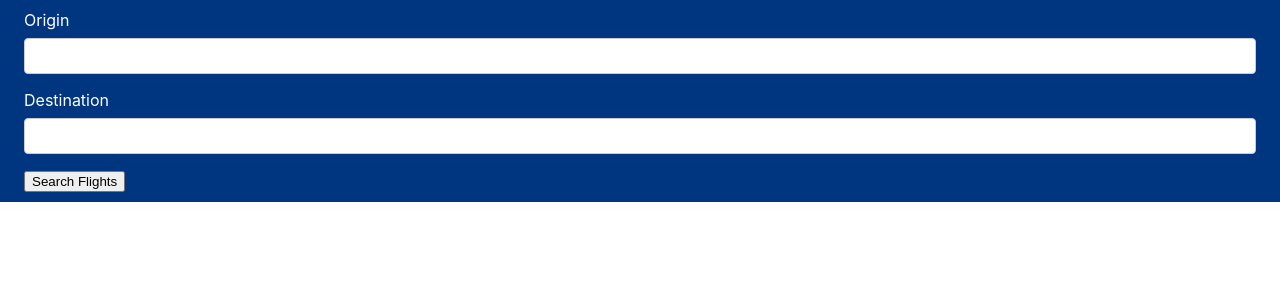
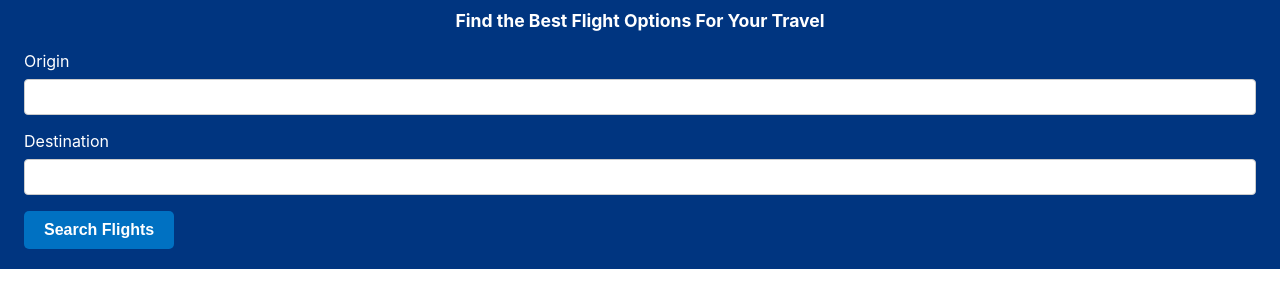
Before and after one commit to Nabid-Kaisar/ed-challenge, a React (Create React App) app in the folder client/: page / in a window 1280 px wide. Shown: the top 308 px of the page. Built offline with nearby package versions, Linux system fonts and the light colour scheme.

Commit message:
Some architectural changes, lifting state ups, renaming and refactoring

```diff
--- a/client/src/App.tsx
+++ b/client/src/FlightSearchingApp.tsx
@@ -1,28 +1,28 @@
 import React, { useState } from "react";
-import FlightSearchingApp from "./components/FlightSearchingApp";
 import "./styles/App.css";
+import FlightSearchingAppMainContent from "./components/FlightSearchingAppMainContent";
 import { getPromotionsPrices } from "./apis/PromotionsPriceApi";
 import { IATA } from "./models/IATAType";
 
-function App() {
-  const [promotionsPrices, setPromotionsPrices] = useState(null);
+function FlightSearchingApp() {
+  const [flightDetails, setFlightDetails] = useState(null);
 
   const handleCallPromotionPricesApi = async (
     origin: IATA,
     destination: IATA
   ) => {
     const result = await getPromotionsPrices(origin, destination);
-    setPromotionsPrices(result.data);
+    setFlightDetails(result.data);
   };
 
   return (
     <main>
-      <FlightSearchingApp
+      <FlightSearchingAppMainContent
         handleCallPromotionPricesApi={handleCallPromotionPricesApi}
-        promotionsPrices={promotionsPrices}
+        flightDetails={flightDetails}
       />
     </main>
   );
 }
 
-export default App;
+export default FlightSearchingApp;
--- a/client/src/apis/PromotionsPriceApi.ts
+++ b/client/src/apis/PromotionsPriceApi.ts
@@ -1,10 +1,14 @@
-import {IATA} from "../models/IATAType";
+import { IATA } from "../models/IATAType";
 import axios from "axios";
-import {BASE_URL} from "../constants/CONSTANTS";
+import { BASE_URL } from "../constants/CONSTANTS";
 
 const PromotionsPriceAPI = `${BASE_URL}/api/promotions/priceoffers/ond`;
 
 export const getPromotionsPrices = (origin: IATA, destination: IATA) => {
-    //implement the query params will be necessary when working with actual API
-    return axios.get(PromotionsPriceAPI + `/${origin}/${destination}`);
-}
+  //null check to ensure at least api does not throw error.
+  //for current implementation these path params does not matter any way!
+  if (!origin) origin = "DAC";
+  if (!destination) destination = "MAD";
+  //implement the query params will be necessary when working with actual API
+  return axios.get(PromotionsPriceAPI + `/${origin}/${destination}`);
+};
--- /dev/null
+++ b/client/src/components/FlightDetails.tsx
@@ -0,0 +1,29 @@
+import React, { useEffect } from "react";
+import { PromotionsPriceOffersResponse } from "../models/PromotionsPriceOffersResponse";
+import { IATA } from "../models/IATAType";
+
+function FlightDetails({ details, origin, destination }: FlightDetailsProps) {
+  const filtrationProcess = () => {
+    console.log(details);
+  };
+
+  useEffect(() => {
+    filtrationProcess();
+  }, [origin, destination, details]);
+
+  if (!details) return null;
+
+  return (
+    <>
+      <h2>{details[0].price.amount}</h2>
+    </>
+  );
+}
+
+export default FlightDetails;
+
+interface FlightDetailsProps {
+  details: Array<PromotionsPriceOffersResponse> | null;
+  origin: IATA;
+  destination: IATA;
+}
--- a/client/src/components/FlightSearchingApp.tsx
+++ /dev/null
@@ -1,21 +0,0 @@
-import React from 'react';
-
-import FlightSelectionForm from "../forms/FlightSelectionForm";
-import {PromotionsPriceOffersResponse} from "../models/PromotionsPriceOffersResponse";
-import {IATA} from "../models/IATAType";
-
-function FlightSearchingApp({promotionsPrices, handleCallPromotionPricesApi}: PromotionsPricesProps){
-    console.log(promotionsPrices)
-    return (
-        <section>
-            <FlightSelectionForm handleCallPromotionPricesApi={handleCallPromotionPricesApi}/>
-        </section>
-    );
-}
-
-export default FlightSearchingApp;
-
-interface PromotionsPricesProps {
-    promotionsPrices: Array<PromotionsPriceOffersResponse> | null;
-    handleCallPromotionPricesApi: (origin: IATA, destination: IATA) => Promise<void>;
-}
--- /dev/null
+++ b/client/src/components/FlightSearchingAppMainContent.tsx
@@ -0,0 +1,48 @@
+import React, { useState } from "react";
+
+import FlightSelectionForm from "../forms/FlightSelectionForm";
+import { PromotionsPriceOffersResponse } from "../models/PromotionsPriceOffersResponse";
+import { IATA } from "../models/IATAType";
+import FlightDetails from "./FlightDetails";
+
+function FlightSearchingAppMainContent({
+  flightDetails,
+  handleCallPromotionPricesApi,
+}: PromotionsPricesProps) {
+  const [origin, setOrigin] = useState("");
+  const [destination, setDestination] = useState("");
+
+  return (
+    <>
+      <header className="main-header">
+        Find the Best Flight Options For Your Travel
+      </header>
+      <section>
+        <FlightSelectionForm
+          handleCallPromotionPricesApi={handleCallPromotionPricesApi}
+          origin={origin as IATA}
+          setOrigin={setOrigin}
+          destination={destination as IATA}
+          setDestination={setDestination}
+        />
+      </section>
+      <section>
+        <FlightDetails
+          details={flightDetails}
+          origin={origin as IATA}
+          destination={destination as IATA}
+        />
+      </section>
+    </>
+  );
+}
+
+export default FlightSearchingAppMainContent;
+
+interface PromotionsPricesProps {
+  flightDetails: Array<PromotionsPriceOffersResponse> | null;
+  handleCallPromotionPricesApi: (
+    origin: IATA,
+    destination: IATA
+  ) => Promise<void>;
+}
--- a/client/src/forms/FlightSelectionForm.tsx
+++ b/client/src/forms/FlightSelectionForm.tsx
@@ -1,97 +1,16 @@
 import React, { ChangeEvent, useState } from "react";
-import styled from "styled-components";
 import { IATA } from "../models/IATAType";
 import Input from "../components/common/Input";
 
-const FormContainer = styled.div`
-  display: flex;
-  flex-direction: column;
-  align-items: center;
-  width: 100%;
-  max-width: 800px;
-  padding: 20px;
-  border-radius: 10px;
-  box-shadow: 0 4px 6px rgba(0, 0, 0, 0.1), 0 1px 3px rgba(0, 0, 0, 0.15);
-  background-color: #f9f9f9;
-
-  @media (min-width: 768px) {
-    padding: 30px;
-  }
-`;
-
-const InputContainer = styled.div`
-  display: flex;
-  flex-direction: column;
-  width: 100%;
-  margin-bottom: 20px;
-
-  @media (min-width: 768px) {
-    flex-direction: row;
-    justify-content: space-between;
-    align-items: center;
-  }
-`;
-
-const InputLabel = styled.label`
-  font-size: 16px;
-  font-weight: 600;
-  margin-bottom: 10px;
-  color: #444;
-`;
-
-const InputField = styled.input`
-  font-size: 16px;
-  padding: 10px 15px;
-  border-radius: 5px;
-  border: none;
-  box-shadow: 0px 0px 5px rgba(0, 0, 0, 0.1);
-  width: 100%;
-  margin-bottom: 10px;
-  background-color: #f5f5f5;
-  color: #333;
-
-  &::placeholder {
-    color: #999;
-  }
-
-  &:focus {
-    outline: none;
-    box-shadow: 0px 0px 5px rgba(0, 0, 0, 0.2);
-  }
-
-  @media (min-width: 768px) {
-    margin-right: 20px;
-    margin-bottom: 0;
-    width: calc(50% - 10px);
-  }
-`;
-
-const SubmitButton = styled.button`
-  font-size: 16px;
-  font-weight: 600;
-  padding: 10px 20px;
-  border-radius: 5px;
-  border: none;
-  background-color: #0077cc;
-  color: #fff;
-  cursor: pointer;
-  transition: all 0.2s ease;
-
-  &:hover {
-    background-color: #005fa3;
-  }
-
-  &:focus {
-    outline: none;
-    box-shadow: 0px 0px 5px rgba(0, 0, 0, 0.2);
-  }
-`;
-
 const FlightSelectionForm = ({
   handleCallPromotionPricesApi,
+  origin,
+  setOrigin,
+  destination,
+  setDestination,
 }: FlightSelectionFormProps) => {
-  const [origin, setOrigin] = useState("");
-  const [destination, setDestination] = useState("");
+  // const [origin, setOrigin] = useState("");
+  // const [destination, setDestination] = useState("");
 
   const handleSubmit = (event: React.FormEvent<HTMLFormElement>) => {
     event.preventDefault();
@@ -127,7 +46,9 @@ const FlightSelectionForm = ({
             required
           />
         </div>
-        <button type="submit">Search Flights</button>
+        <button className="submit-button" type="submit">
+          Search Flights
+        </button>
       </form>
     </div>
   );
@@ -140,4 +61,8 @@ interface FlightSelectionFormProps {
     origin: IATA,
     destination: IATA
   ) => Promise<void>;
+  origin: IATA;
+  setOrigin: (value: ((prevState: string) => string) | string) => void;
+  destination: IATA;
+  setDestination: (value: ((prevState: string) => string) | string) => void;
 }
--- a/client/src/index.tsx
+++ b/client/src/index.tsx
@@ -1,15 +1,15 @@
-import React from 'react';
-import ReactDOM from 'react-dom/client';
-import './index.css';
-import App from './App';
-import reportWebVitals from './reportWebVitals';
+import React from "react";
+import ReactDOM from "react-dom/client";
+import "./index.css";
+import reportWebVitals from "./reportWebVitals";
+import FlightSearchingApp from "./FlightSearchingApp";
 
 const root = ReactDOM.createRoot(
-  document.getElementById('root') as HTMLElement
+  document.getElementById("root") as HTMLElement
 );
 root.render(
   <React.StrictMode>
-    <App />
+    <FlightSearchingApp />
   </React.StrictMode>
 );
 
--- a/client/src/styles/App.css
+++ b/client/src/styles/App.css
@@ -1,2 +1,4 @@
 @import "form.css";
 @import "input.css";
+@import "button.css";
+@import "header.css";
--- a/client/src/styles/button.css
+++ b/client/src/styles/button.css
@@ -1,3 +1,21 @@
-.submit-button{
-    color: #0071c2;
+.submit-button {
+    font-size: 16px;
+    font-weight: 600;
+    padding: 10px 20px;
+    border-radius: 5px;
+    border: none;
+    background-color: #0071c2;
+    color: #fff;
+    cursor: pointer;
+    transition: all 0.2s ease;
+    margin-bottom: 10px;
 }
+
+.submit-button:hover {
+    background-color: #005fa3;
+}
+
+.submit-button:focus {
+    outline: none;
+    box-shadow: 0px 0px 5px rgba(0, 0, 0, 0.2);
+}
--- /dev/null
+++ b/client/src/styles/header.css
@@ -0,0 +1,8 @@
+.main-header {
+    font-size: 1.1rem;
+    font-weight: bold;
+    text-align: center;
+    padding: 10px 1.5em;
+    background: #003580;
+    color: white;
+}
```
Also changed, not shown: 1 other file (tests, documents, lock files or other folders).
